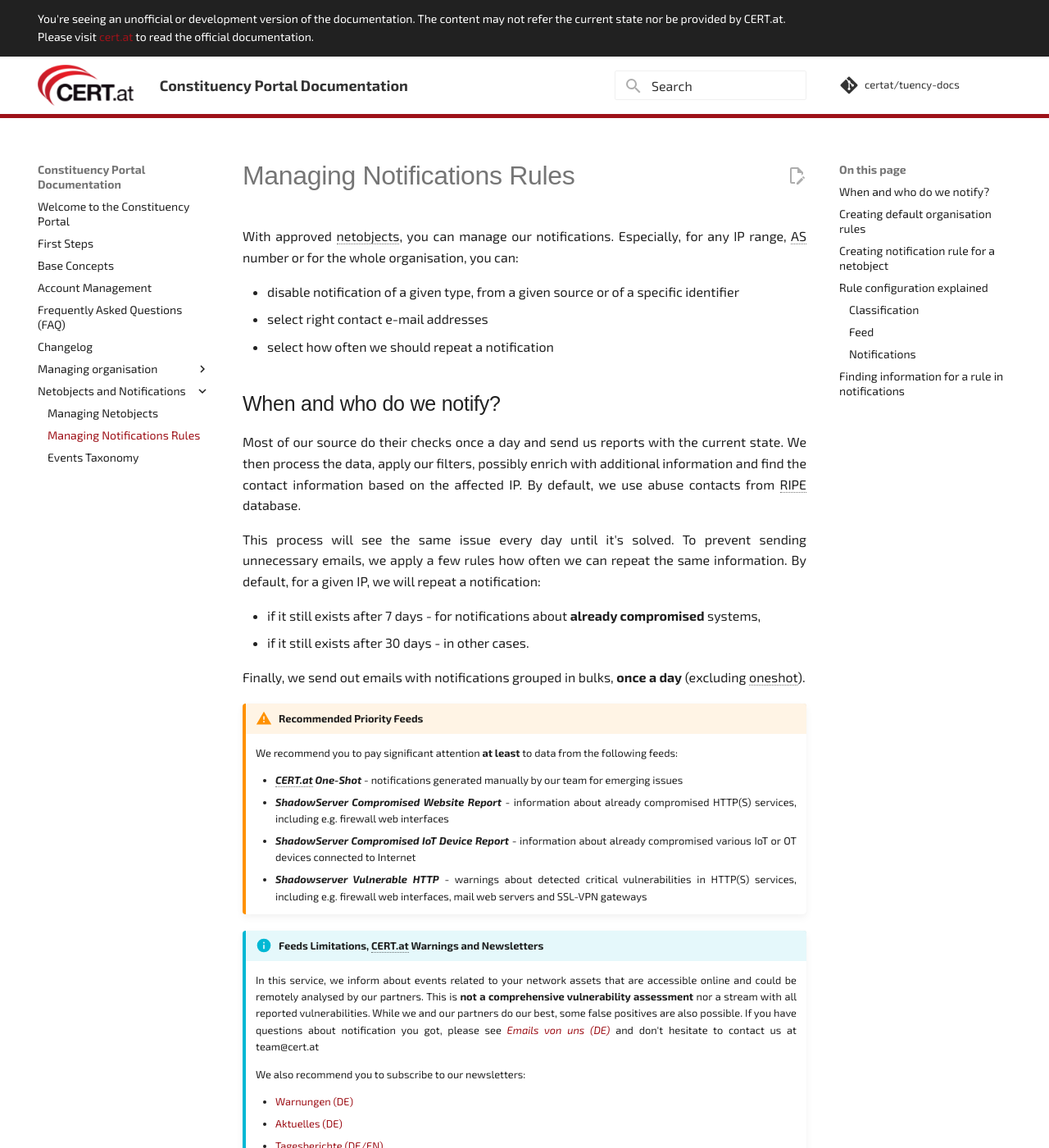
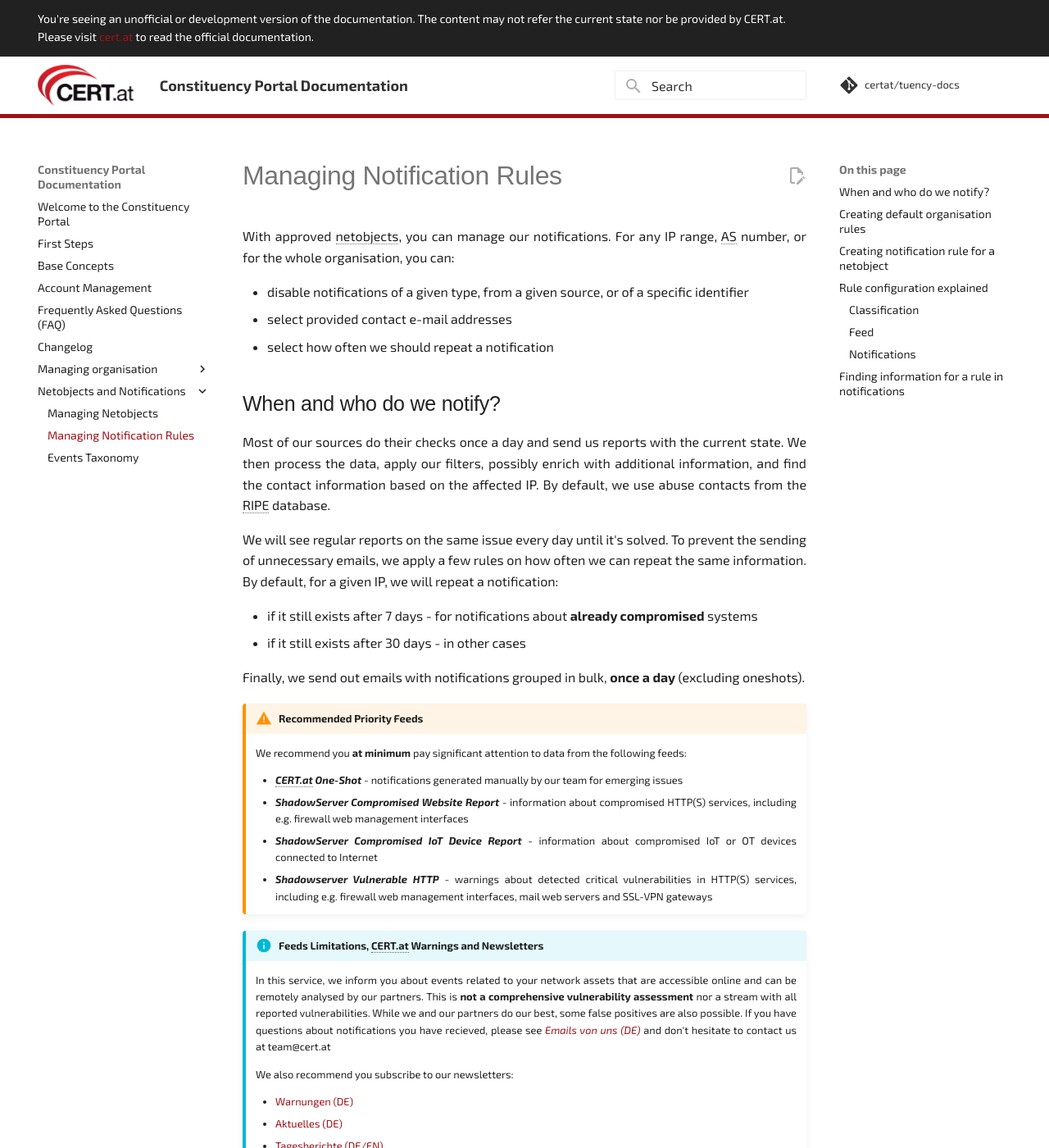
Before and after one commit to certat/tuency-docs, an MkDocs documentation site: the page built from docs/Netobjects_and_Notifications/02_rules.md, in a window 1280 px wide and 1400 px high. Shown: the whole window at 82% size. Built offline with MkDocs 1.6.1 and Material for MkDocs 9.7.7, drawn with Linux system fonts in a browser that asks for light colours; some web fonts are replaced; plug-ins that fetch from the network failed and are left out; comment, search, counter and statistics services are not loaded; some of the changed text lies outside the part shown.

Commit message:
Language improvements

```diff
--- a/docs/Netobjects_and_Notifications/02_rules.md
+++ b/docs/Netobjects_and_Notifications/02_rules.md
@@ -1,47 +1,47 @@
-# Managing Notifications Rules
+# Managing Notification Rules
 
-With approved netobjects, you can manage our notifications. Especially, for
-any IP range, AS number or for the whole organisation, you can:
+With approved netobjects, you can manage our notifications. For
+any IP range, AS number, or for the whole organisation, you can:
 
-* disable notification of a given type, from a given source or of a specific identifier
-* select right contact e-mail addresses
+* disable notifications of a given type, from a given source, or of a specific identifier
+* select provided contact e-mail addresses
 * select how often we should repeat a notification
 
 ## When and who do we notify?
 
-Most of our source do their checks once a day and send us reports with the current state. We then
-process the data, apply our filters, possibly enrich with additional information and find the contact
-information based on the affected IP. By default, we use abuse contacts from RIPE database.
+Most of our sources do their checks once a day and send us reports with the current state. We then
+process the data, apply our filters, possibly enrich with additional information, and find the contact
+information based on the affected IP. By default, we use abuse contacts from the RIPE database.
 
-This process will see the same issue every day until it's solved. To prevent sending unnecessary
-emails, we apply a few rules how often we can repeat the same information.
+We will see regular reports on the same issue every day until it's solved. To prevent the sending of
+unnecessary emails, we apply a few rules on how often we can repeat the same information.
 By default, for a given IP, we will repeat a notification:
 
-  * if it still exists after 7 days - for notifications about **already compromised** systems,
-  * if it still exists after 30 days - in other cases.
+  * if it still exists after 7 days - for notifications about **already compromised** systems
+  * if it still exists after 30 days - in other cases
 
-Finally, we send out emails with notifications grouped in bulks, **once a day** (excluding oneshot).
+Finally, we send out emails with notifications grouped in bulk, **once a day** (excluding oneshots).
 
 !!! warning "Recommended Priority Feeds"
-    We recommend you to pay significant attention **at least** to data from the following feeds:
+    We recommend you **at minimum** pay significant attention to data from the following feeds:
 
     * **_CERT.at One-Shot_** - notifications generated manually by our team for emerging issues
-    * **_ShadowServer Compromised Website Report_** - information about already compromised HTTP(S)
-        services, including e.g. firewall web interfaces
-    * **_ShadowServer Compromised IoT Device Report_** - information about already compromised
-        various IoT or OT devices connected to Internet
+    * **_ShadowServer Compromised Website Report_** - information about compromised HTTP(S)
+        services, including e.g. firewall web management interfaces
+    * **_ShadowServer Compromised IoT Device Report_** - information about compromised
+        IoT or OT devices connected to Internet
     * **_Shadowserver Vulnerable HTTP_** - warnings about detected critical vulnerabilities in HTTP(S)
-        services, including e.g. firewall web interfaces, mail web servers and SSL-VPN gateways
+        services, including e.g. firewall web management interfaces, mail web servers and SSL-VPN gateways
 
 !!! info "Feeds Limitations, CERT.at Warnings and Newsletters"
-    In this service, we inform about events related to your network assets that are accessible
-    online and could be remotely analysed by our partners. This is **not a comprehensive
+    In this service, we inform you about events related to your network assets that are accessible
+    online and can be remotely analysed by our partners. This is **not a comprehensive
     vulnerability assessment** nor a stream with all reported vulnerabilities. While we and our
     partners do our best, some false positives are also possible. If you have questions about
-    notification you got, please see _[Emails von uns (DE)](https://www.cert.at/de/services/emails-von-uns/)_
+    notifications you have recieved, please see _[Emails von uns (DE)](https://www.cert.at/de/services/emails-von-uns/)_
     and don't hesitate to contact us at team@cert.at
 
-    We also recommend you to subscribe to our newsletters:
+    We also recommend you subscribe to our newsletters:
 
      * [Warnungen (DE)](https://www.cert.at/de/meldungen/warnungen/)
      * [Aktuelles (DE)](https://www.cert.at/de/meldungen/aktuelles/)
@@ -49,8 +49,8 @@
 
 ## Creating default organisation rules
 
-You can use _organisation rules_ to suppress some notification for the whole organisation,
-change default abuse contacts or the default repeating interval.
+You can use _organisation rules_ to suppress some notifications for the whole organisation,
+change the default abuse contact or the default repeating interval.
 
 To create a rule, please go to any netobject management page, e.g. _Autonomous Systems_. Click on
  the _Default_ below your listed assets:
@@ -69,26 +69,26 @@
 <figure markdown="span">![Configuring new rule](assets/default_contact.png)
 _New rule popup_</figure>
 
-Here you can configure the rule. In the example above, the the default abuse contact address and
-a shorter notification repeating interval has been set. Note that as the notification
+Here you can configure the rule. In the example above, the default abuse contact address and
+a shorter notification repeating interval have been set. Note that as the notification
  destination you can use any already defined contact with the _Abuse contact_ role.
 
-In a section bellow you can find explanation for the available configuration.
+In the section below you can find an explanation for the available configuration.
 
 !!! notice
-    The rule is active from the moment you save it. However, because we may have already prepare
-    some data for sending to you, you may notice some notifications using old configuration the day
+    The rule is active from the moment you save it. However, because we may have already prepared
+    some data to send to you, you may notice some notifications using the old configuration the day
     after creating or editing a rule.
 
 ## Creating notification rule for a netobject
 
-If you want to manage notifications for a specific IP address, range or an AS, you need to
+If you want to manage notifications for a specific IP address, range or AS, you need to
 first [create the right netobject](./01_netobjects.md#claiming-a-subobject), and then click on it
 to load all affecting rules.
 
-You will then see together rules for the object as well as organisation rules - those are marked
-by a colour border on the left side and can be hidden by clicking on the eye icon. By clicking on
-_New rule_ button, you can create a new rule for the selected netobject only. Further the process is
+You will then see rules for the object as well as organisation rules - marked
+by a colour border on the left side which can be hidden by clicking on the eye icon. By clicking on
+the _New rule_ button, you can create a new rule for only the selected netobject. This process is
  the same as for organisation rules.
 
 <figure markdown="span">![Rules for an object](assets/object_rules.png)
@@ -102,9 +102,9 @@
 * Feed
 * Notifications
 
-You don't have to fill all fields, the empty fields will match any value. In addition, the comment
-field is provided for your convenience - you can use it to note the reason of the rule to be able
-to understand it later.
+You don't have to fill all fields, the empty fields will match any valid value. In addition, the comment
+field is provided for your convenience - you can use it to note the justification for the rule, so
+one can understand it later.
 
 <figure markdown="span">![Comment](assets/comment.png)
 _You can see the comment by hovering the icon on the rule list_</figure>
```
Also changed, not shown: other parts of docs/Netobjects_and_Notifications/02_rules.md (+1 -1 lines).
